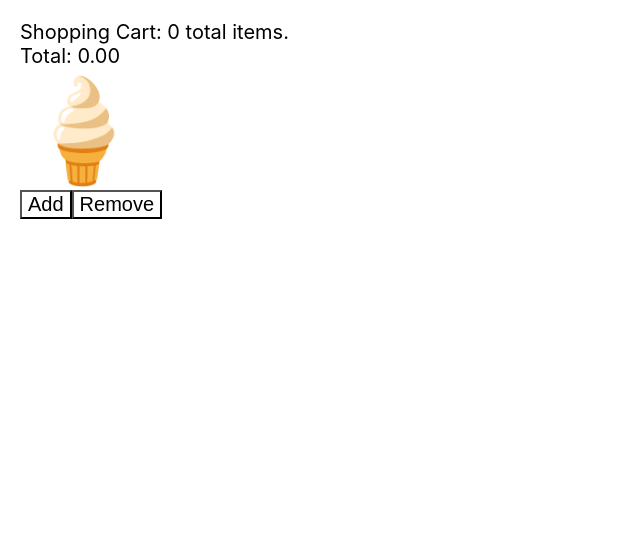
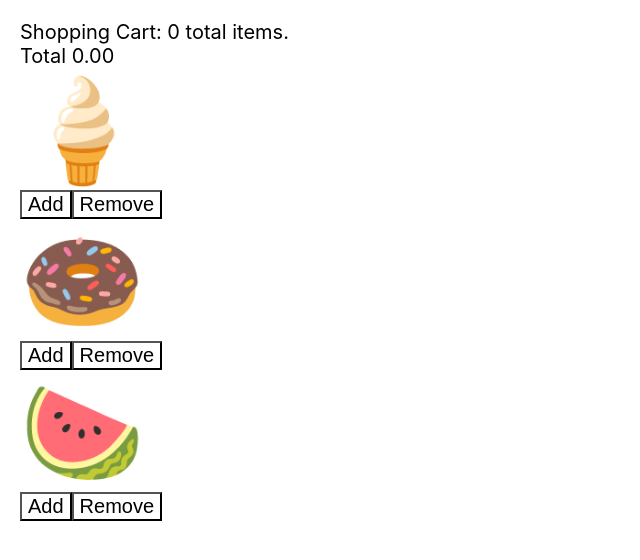
Before and after one commit to zeeshan-123-ahmed/practice-ead, a React (Create React App) app: page / in a window 1280 px wide. Shown: the top 560 px of the page, without its empty margins (0-640 px from the left). Built offline with nearby package versions, Linux system fonts and the light colour scheme.

Commit message:
add static state management

```diff
--- a/src/components/Products/Products.js
+++ b/src/components/Products/Products.js
@@ -1,23 +1,32 @@
 import React, { Component } from "react";
 import "./Products.css";
 
+const products = [
+    {
+      emoji: '🍦',
+      name: 'ice cream',
+      price: 5
+    },
+    {
+      emoji: '🍩',
+      name: 'donuts',
+      price: 2.5,
+    },
+    {
+      emoji: '🍉',
+      name: 'watermelon',
+      price: 4
+    }
+  ];
 export default class Product extends Component {
     state = {
         cart: [],
-    total: 0,
-  };
-
-  add = () => {
-    this.setState({
-      cart: ['ice cream'],
-      total: 5
-    })
       }
 
-remove = () => {
-    this.setState({
-      cart: []
-    })
+      add = (product) => {
+        this.setState(state => ({
+          cart: [...state.cart, product],
+        }))
       }
 
       currencyOptions = {
@@ -26,21 +35,43 @@
       }
 
       getTotal = () => {
-    return this.state.total.toLocaleString(undefined, this.currencyOptions)
+        const total = this.state.cart.reduce((totalCost, item) => totalCost + item.price, 0);
+        return total.toLocaleString(undefined, this.currencyOptions)
+      }
+
+      remove = (product) => {
+        this.setState(state => {
+          const cart = [...state.cart];
+          const productIndex = cart.findIndex(p => p.name === product.name);
+          if(productIndex < 0) {
+            return;
+          }
+          cart.splice(productIndex, 1)
+          return ({
+            cart
+          })
+        })
       }
   render() {
-    return (
+    return(
       <div className="wrapper">
-        <div>Shopping Cart: {this.state.cart.length} total items.</div>
-        <div>Total: {this.getTotal()}</div>
+        <div>
+          Shopping Cart: {this.state.cart.length} total items.
+        </div>
+        <div>Total {this.getTotal()}</div>
+
+        <div>
+          {products.map(product => (
+            <div key={product.name}>
               <div className="product">
-          <span role="img" aria-label="ice cream">
-            🍦
-          </span>
+                <span role="img" aria-label={product.name}>{product.emoji}</span>
               </div>
-        <button onClick={this.add}>Add</button>
-        <button onClick={this.remove}>Remove</button>
+              <button onClick={() => this.add(product)}>Add</button>
+              <button onClick={() => this.remove(product)}>Remove</button>
             </div>
-    );
+          ))}
+        </div>
+      </div>
+    )
   }
 }
```
Lines whose indentation alone changed are shown as unchanged.
